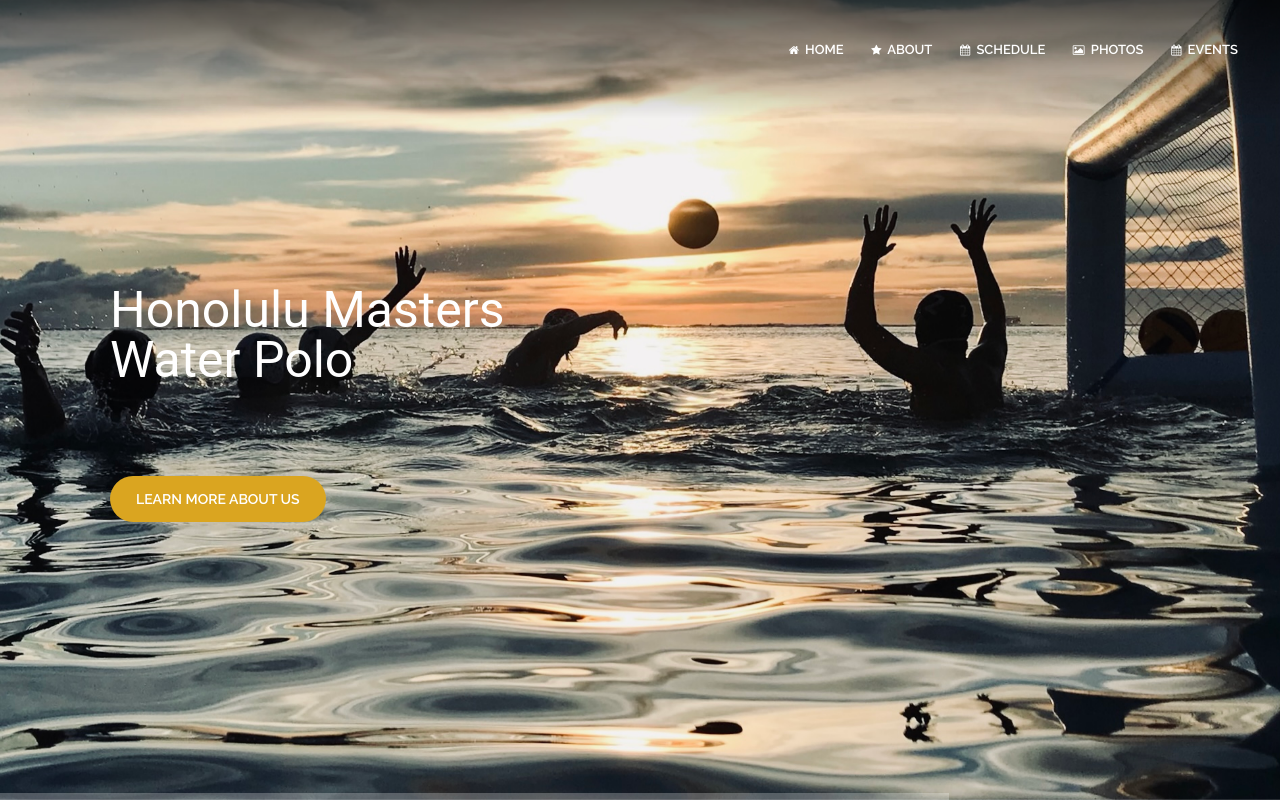
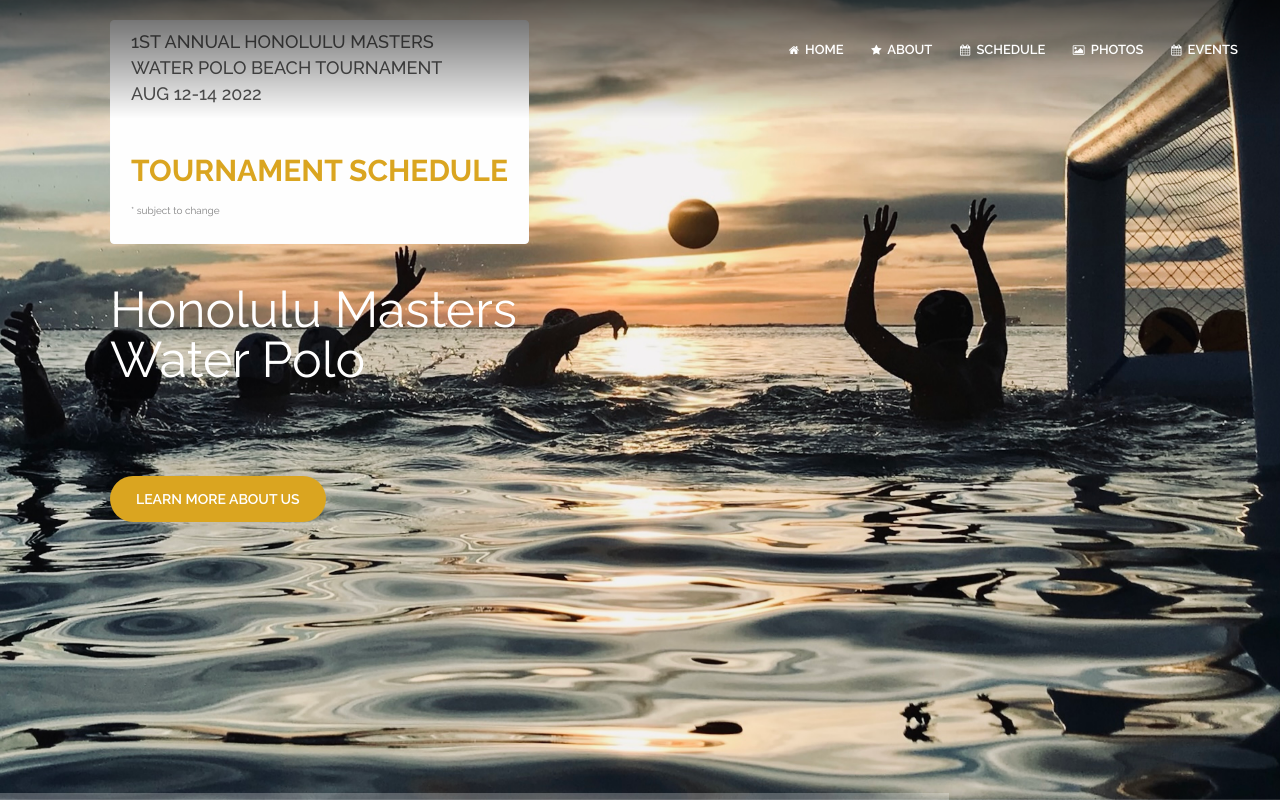
Before and after one commit to kuruczgabor/honolulumasters, a plain HTML site: page index.html in a window 1280 px wide. Shown: the top 803 px of the page. Drawn offline with Linux system fonts and the light colour scheme; some packages are replaced by stand-ins of ours.

Commit message:
Add schedule

```diff
--- a/index.html
+++ b/index.html
@@ -121,8 +121,26 @@
                         </ul>
                         <div class="tp-static-layers">
 
+                            <div class="tp-caption Travel-BigCaption tp-resizeme rs-parallaxlevel-0 tp-static-layer"
+                                data-x="['left','left','left','left']" data-hoffset="['90','90','60','40']" data-y="['top','top','top','top']"
+                                data-voffset="['-30','-30','-100','-100']" data-fontsize="['30','30','30','30']"
+                                data-lineheight="['40','40','40','25']" data-width="none" data-height="none" data-whitespace="nowrap"
+                                data-transform_idle="o:1;" data-transform_in="opacity:0;s:300;e:Power2.easeInOut;"
+                                data-transform_out="opacity:0;s:300;s:300;" data-start="500" data-splitin="none" data-splitout="none"
+                                data-responsive_offset="on" data-startslide="0" data-endslide="3" style="z-index: 5; white-space: nowrap;">
+                                <div class="alert alert-light" role="alert">
+                                    <h4>1ST ANNUAL HONOLULU MASTERS</h4>
+                                    <h4>WATER POLO BEACH TOURNAMENT</h4>
+                                    <h4>AUG 12-14 2022</h4>
+                                    <br>
+                                    <a href="./2022 TOURNAMENT BRACKETS & SCHEDULE FINAL.pdf" style="color: #daa520; font-family: Raleway;" target="_blank"><b>TOURNAMENT SCHEDULE</b></a>
+                                    <div style="font-family: Raleway; font-size: 10px;">* subject to change</div>
+                                </div>
+                            </div>
+
+
                             <!-- LAYER NR. 1 -->
-                            <div class="tp-caption Travel-BigCaption   tp-resizeme rs-parallaxlevel-0 tp-static-layer" id="slide-65-layer-1" data-x="['left','left','left','left']" data-hoffset="['90','90','60','40']" data-y="['top','top','top','top']" data-voffset="['235','195','145','125']" data-fontsize="['50','50','50','25']" data-lineheight="['50','50','50','35']" data-width="none" data-height="none" data-whitespace="nowrap" data-transform_idle="o:1;" data-transform_in="opacity:0;s:300;e:Power2.easeInOut;" data-transform_out="opacity:0;s:300;s:300;" data-start="500" data-splitin="none" data-splitout="none" data-responsive_offset="on" data-startslide="0" data-endslide="3" style="z-index: 5; white-space: nowrap;"><strong>Honolulu Masters<br/> Water Polo
+                            <div class="tp-caption Travel-BigCaption   tp-resizeme rs-parallaxlevel-0 tp-static-layer" id="slide-65-layer-1" data-x="['left','left','left','left']" data-hoffset="['90','90','60','40']" data-y="['top','top','top','top']" data-voffset="['235','195','145','125']" data-fontsize="['50','50','50','25']" data-lineheight="['50','50','50','35']" data-width="none" data-height="none" data-whitespace="nowrap" data-transform_idle="o:1;" data-transform_in="opacity:0;s:300;e:Power2.easeInOut;" data-transform_out="opacity:0;s:300;s:300;" data-start="500" data-splitin="none" data-splitout="none" data-responsive_offset="on" data-startslide="0" data-endslide="3" style="z-index: 5; white-space: nowrap; font-family: Raleway;"><strong>Honolulu Masters<br/> Water Polo
                             </div>
 
                             <!-- LAYER NR. 2 -->
@@ -464,7 +482,7 @@
                             </div>
                             <!-- Post Date Starts -->
                             <div class="post-date">
-                                <span>13-14</span>
+                                <span>12-14</span>
                                 <span>AUG</span>
                             </div>
                             <!-- Post Date Ends -->
```
Also changed, not shown: 1 other file.
